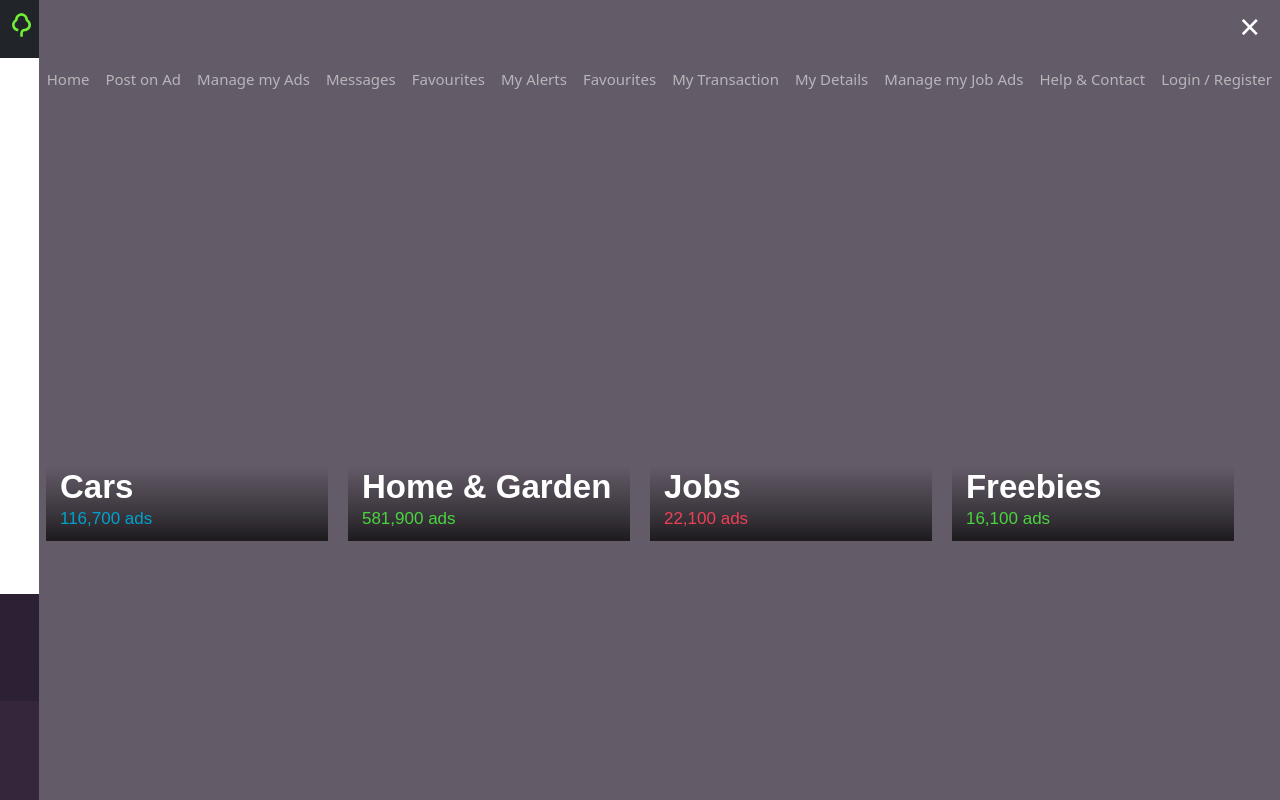
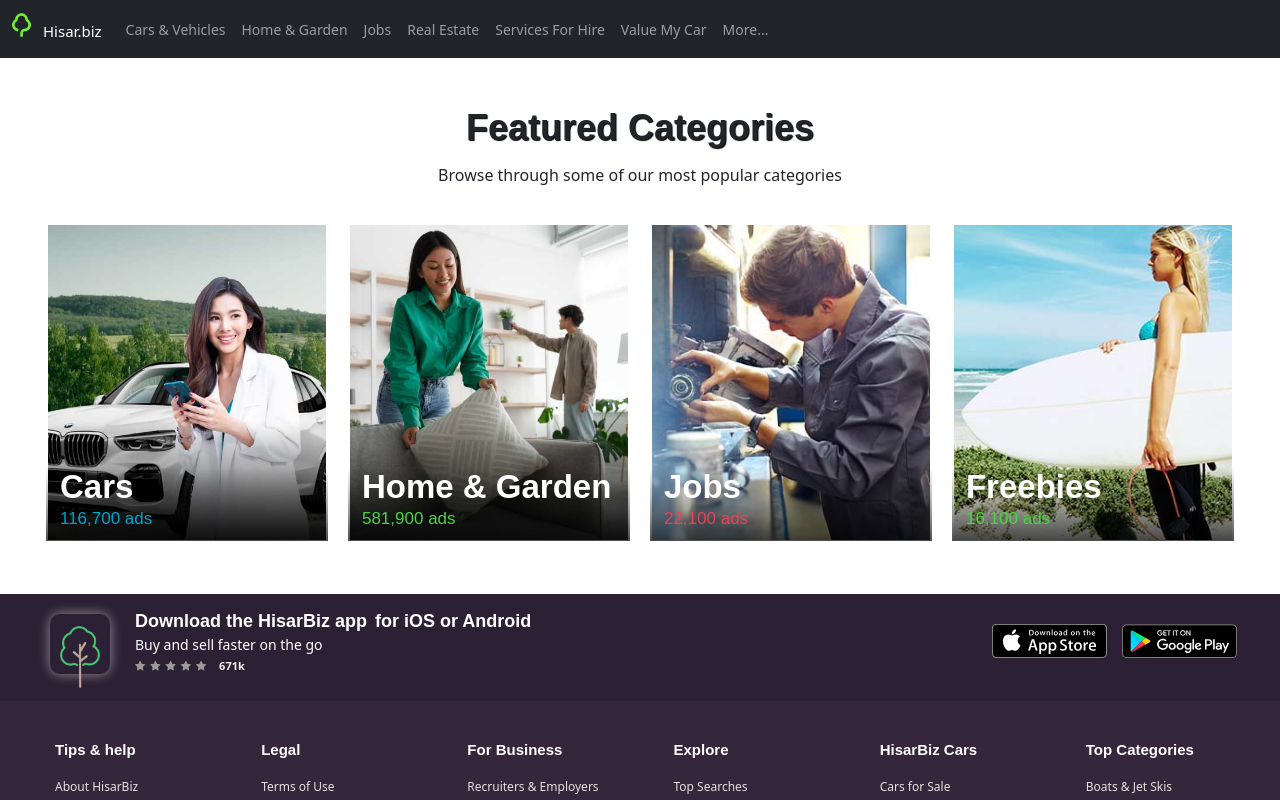
Before and after one commit to jsgill/gti-gts, a Next.js app: page / in a window 1280 px wide. Shown: the top 800 px of the page. Built offline with nearby package versions, Linux system fonts and the light colour scheme.

Commit message:
navbar logo

```diff
--- a/components/navbar.jsx
+++ b/components/navbar.jsx
@@ -1,15 +1,8 @@
 import Link from 'next/link'
 import Image from 'next/image'
-
 import React from 'react'
 import gumtree from "../public/images/gumtree_logo.svg";
 function navbar() {
-    function openNav() {
-        document.getElementById("mySidenav").style.width = "250px";
-    }
-    function closeNav() {
-        document.getElementById("mySidenav").style.width = "0";
-    }
     return (
         <div>
             <nav className="navbar navbar-expand-sm bg-dark navbar-dark" >
@@ -17,50 +10,33 @@ function navbar() {
                     <Link href="/">
                         <a className="navbar-brand">
                             <Image src={gumtree} className="img-fluid" />
-                            <span className='hisar-biz'>Hisar.biz</span>
-                        </a>
+                            <span className='hisar-biz'>Hisar.biz</span></a>
                     </Link>
                     <button className="navbar-toggler" type="button" data-bs-toggle="collapse" data-bs-target="#collapsibleNavbar" >
-                        <span className="navbar-toggler-icon" onClick={openNav}></span>
+                        <span className="navbar-toggler-icon"></span>
                     </button>
                     <div className="collapse navbar-collapse" id="collapsibleNavbar">
-                        <ul className="navbar-nav sidenav" id="mySidenav">
-                            <span className="closebtn" onClick={closeNav}>&times;</span>
+                        <ul className="navbar-nav">
                             <li className="nav-item">
-                                <Link href="/"><a className="nav-link">Home</a></Link>
+                                <Link href="/"><a className="nav-link">Cars & Vehicles</a></Link>
                             </li>
                             <li className="nav-item">
-                                <Link href="/"><a className="nav-link">Post on Ad</a></Link>
+                                <Link href="/"><a className="nav-link">Home & Garden</a></Link>
                             </li>
                             <li className="nav-item">
-                                <Link href="/"><a className="nav-link">Manage my Ads</a></Link>
+                                <Link href="/"><a className="nav-link">Jobs</a></Link>
                             </li>
                             <li className="nav-item">
-                                <Link href="/"><a className="nav-link">Messages</a></Link>
+                                <Link href="/"><a className="nav-link">Real Estate</a></Link>
                             </li>
                             <li className="nav-item">
-                                <Link href="/"><a className="nav-link">Favourites</a></Link>
+                                <Link href="/"><a className="nav-link">Services For Hire</a></Link>
                             </li>
                             <li className="nav-item">
-                                <Link href="/"><a className="nav-link">My Alerts</a></Link>
+                                <Link href="/"><a className="nav-link">Value My Car</a></Link>
                             </li>
                             <li className="nav-item">
-                                <Link href="/"><a className="nav-link">Favourites</a></Link>
-                            </li>
-                            <li className="nav-item">
-                                <Link href="/"><a className="nav-link">My Transaction</a></Link>
-                            </li>
-                            <li className="nav-item">
-                                <Link href="/"><a className="nav-link">My Details</a></Link>
-                            </li>
-                            <li className="nav-item">
-                                <Link href="/"><a className="nav-link">Manage my Job Ads</a></Link>
-                            </li>
-                            <li className="nav-item">
-                                <Link href="/"><a className="nav-link">Help & Contact</a></Link>
-                            </li>
-                            <li className="nav-item">
-                                <Link href="/"><a className="nav-link">Login / Register</a></Link>
+                                <Link href="/"><a className="nav-link">More...</a></Link>
                             </li>
                         </ul>
                     </div>
@@ -69,5 +45,4 @@ function navbar() {
         </div>
     )
 }
-
 export default navbar
--- a/package.json
+++ b/package.json
@@ -10,6 +10,7 @@
   },
   "dependencies": {
     "next": "12.3.0",
+    "nodemon": "^2.0.19",
     "react": "18.2.0",
     "react-dom": "18.2.0"
   },
--- a/styles/globals.css
+++ b/styles/globals.css
@@ -1,53 +1,19 @@
-.sidenav {
-  height: 100%;
-  position: fixed;
-  z-index: 1;
-  top: 0;
-  right: 0;
-  background-color: #635b67;
-  overflow-x: hidden;
-  transition: 0.5s;
-  padding-top: 60px;
-  display: none;
-}
-.sidenav .closebtn {
-  position: absolute;
-  top: 0;
-  right: 20px;
-  font-size: 36px;
-  margin-left: 50px;
-  color: white;
-}
-.nav-link {
-  font-size: 15px;
-  line-height: 22px;
-  font-weight: 400;
-  align-items: center;
-  height: 44px;
-  padding: 12px 24px;
-  justify-content: space-between;
-  color: #fff;
-  flex-direction: row-reverse;
-  text-decoration: none;
-  display: block;
-  transition: 0.3s;
-}
+
 .hisar-biz {
-  width: 114px;
   font-size: 15px;
   line-height: 22px;
   font-weight: 400;
   margin-left: 12px;
 }
-@media only screen and (max-height: 450px) {
-  .sidenav {padding-top: 15px;}
-  .sidenav a {font-size: 18px;}
+
+.nav-link {
+  color: #fff;
+  text-decoration: none;
+  font-size: 14px;
+  cursor: pointer;
+  outline-color: transparent;
+  outline-style: none;
+  background-color: transparent;
+  text-align: left;
+
 }
-@media only screen and (max-width: 768px) {
-  .sidenav {
-    display: block;
-  }
-  .nav-item{
-    padding-left: 2rem;
-  }
-}
```
Also changed, not shown: 2 other files (tests, documents, lock files or other folders).
